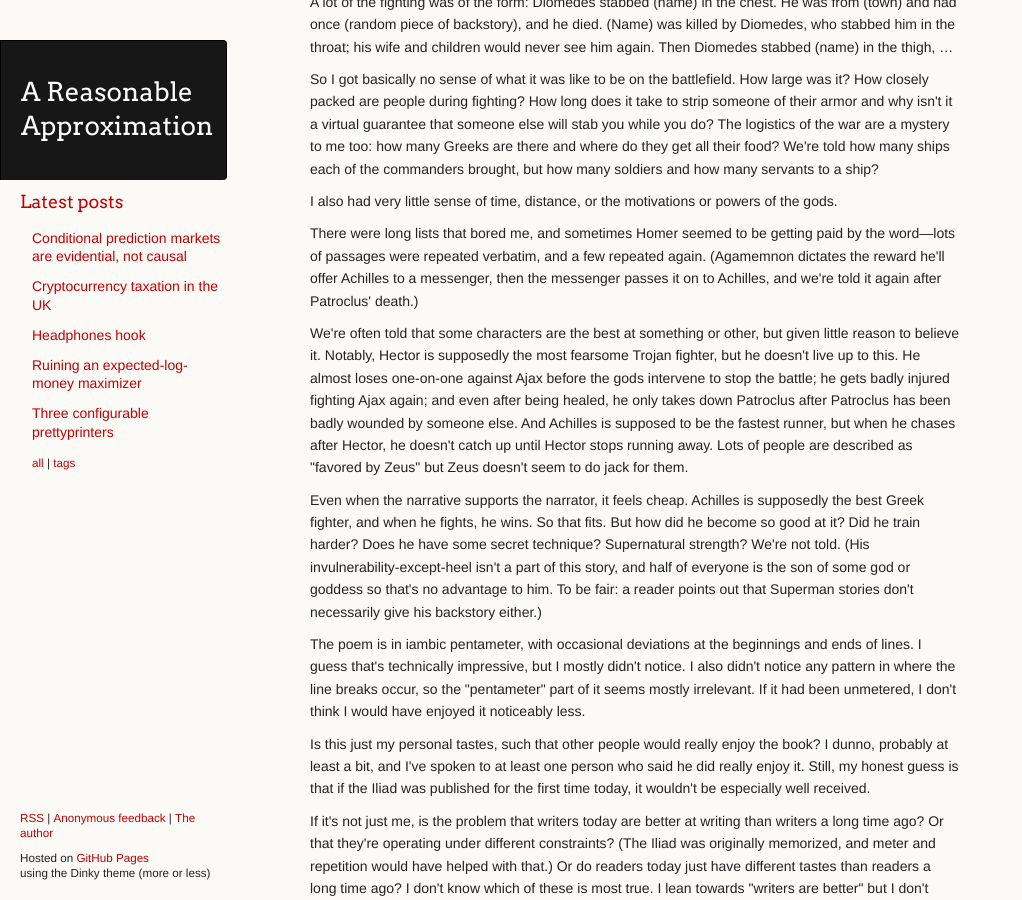
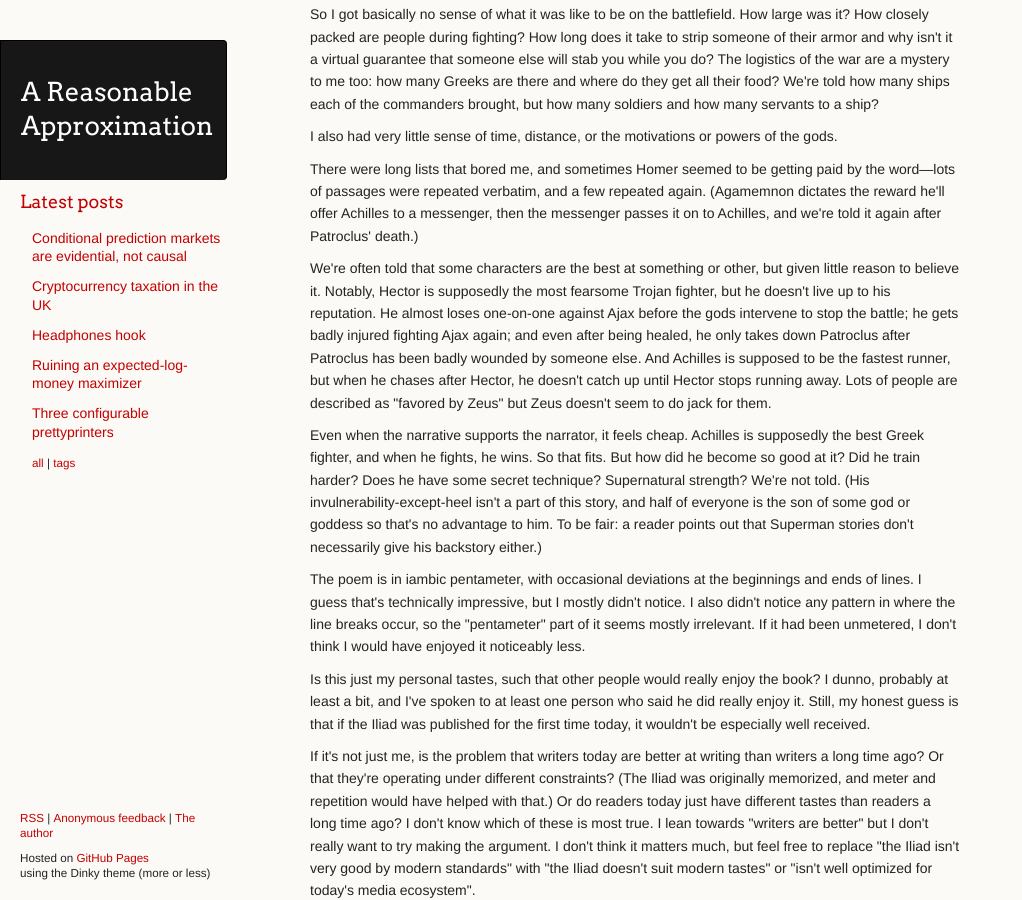
Before and after one commit to ChickenProp/chickenprop.github.com, a Jekyll site: the page built from drafts/book-review-the-iliad.md, in a window 1280 px wide and 900 px high, scrolled down 3009 px. Shown: the whole window, without its empty margins (0-1022 px from the left). Built offline with Jekyll 4.4.1, drawn with Linux system fonts in a browser that asks for light colours; nearby versions of some CDN libraries; some of the changed text lies outside the part shown.

Commit message:
Editing.

```diff
--- a/drafts/book-review-the-iliad.md
+++ b/drafts/book-review-the-iliad.md
@@ -120,7 +116,7 @@ I also had very little sense of time, distance, or the motivations or powers of
 
 There were long lists that bored me, and sometimes Homer seemed to be getting paid by the word—lots of passages were repeated verbatim, and a few repeated again. (Agamemnon dictates the reward he'll offer Achilles to a messenger, then the messenger passes it on to Achilles, and we're told it again after Patroclus' death.)
 
-We're often told that some characters are the best at something or other, but given little reason to believe it. Notably, Hector is supposedly the most fearsome Trojan fighter, but he doesn't live up to this. He almost loses one-on-one against Ajax before the gods intervene to stop the battle; he gets badly injured fighting Ajax again; and even after being healed, he only takes down Patroclus after Patroclus has been badly wounded by someone else. And Achilles is supposed to be the fastest runner, but when he chases after Hector, he doesn't catch up until Hector stops running away. Lots of people are described as "favored by Zeus" but Zeus doesn't seem to do jack for them.
+We're often told that some characters are the best at something or other, but given little reason to believe it. Notably, Hector is supposedly the most fearsome Trojan fighter, but he doesn't live up to his reputation. He almost loses one-on-one against Ajax before the gods intervene to stop the battle; he gets badly injured fighting Ajax again; and even after being healed, he only takes down Patroclus after Patroclus has been badly wounded by someone else. And Achilles is supposed to be the fastest runner, but when he chases after Hector, he doesn't catch up until Hector stops running away. Lots of people are described as "favored by Zeus" but Zeus doesn't seem to do jack for them.
 
 Even when the narrative supports the narrator, it feels cheap. Achilles is supposedly the best Greek fighter, and when he fights, he wins. So that fits. But how did he become so good at it? Did he train harder? Does he have some secret technique? Supernatural strength? We're not told. (His invulnerability-except-heel isn't a part of this story, and half of everyone is the son of some god or goddess so that's no advantage to him. To be fair: a reader points out that Superman stories don't necessarily give his backstory either.)
 
```
Also changed, not shown: other parts of drafts/book-review-the-iliad.md (+2 -4 lines).
